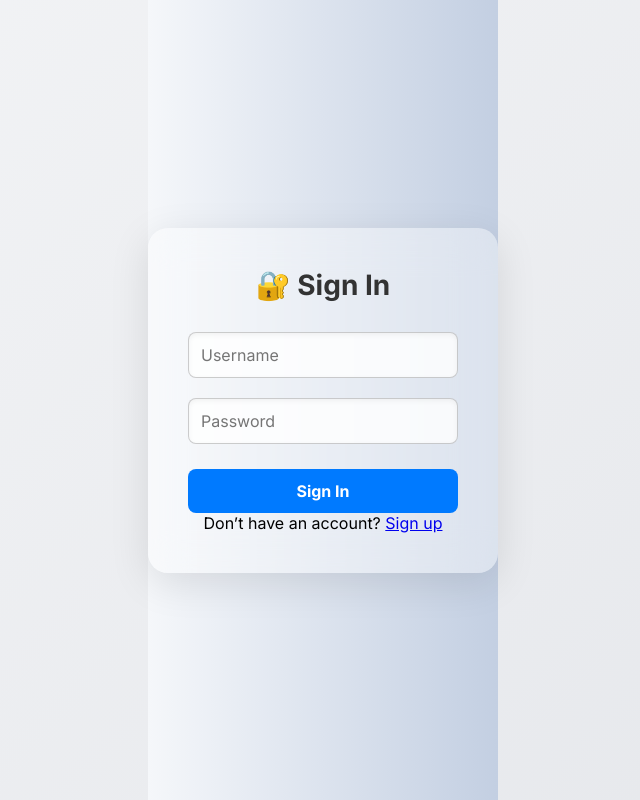
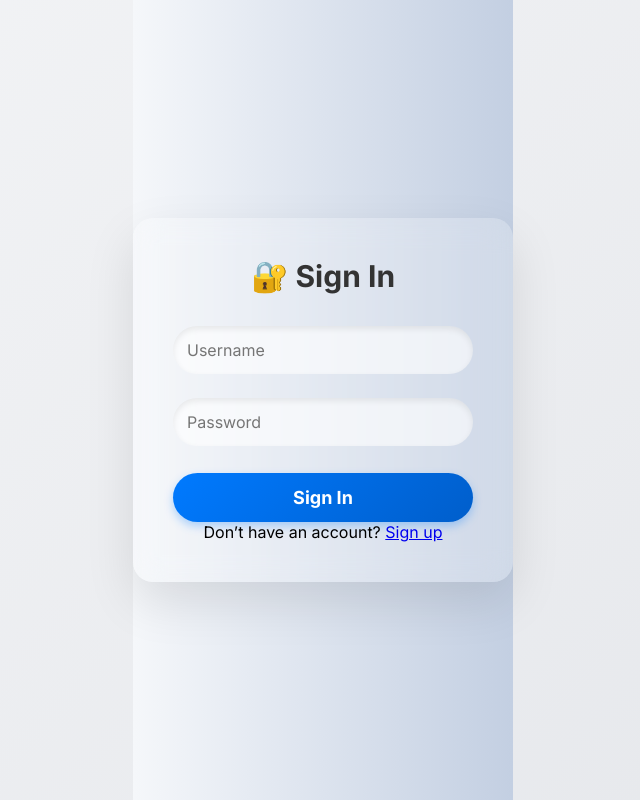
Before and after one commit to rakshitshetty/sudoku-competition, a Next.js app in the folder frontend/: page /login in a window 1280 px wide. Shown: the whole page, without its empty margins (317-957 px from the left). Built offline with nearby package versions, Linux system fonts and the light colour scheme.

Commit message:
removed some more code

```diff
--- a/frontend/components/Sudoku.js
+++ b/frontend/components/Sudoku.js
@@ -71,7 +71,7 @@ const Sudoku = () => {
         }, 500);
       }
 
-      if (true || Object.keys(userInput).length + 1 === puzzle.flat().filter((num) => num === 0).length) {
+      if (Object.keys(userInput).length + 1 === puzzle.flat().filter((num) => num === 0).length) {
         const endTime = Date.now();
         const timeTaken = Math.floor((endTime - startTime) / 1000);
         submitScore(timeTaken);
--- a/frontend/styles/Login.module.css
+++ b/frontend/styles/Login.module.css
@@ -7,60 +7,70 @@
   }
 
   .loginBox {
-    width: 350px;
+    width: 380px;
     padding: 40px;
-    background: rgba(255, 255, 255, 0.4);
+    background: rgba(255, 255, 255, 0.2);
     border-radius: 20px;
-    box-shadow: 0 10px 40px rgba(0, 0, 0, 0.1);
-    backdrop-filter: blur(20px);
+    box-shadow: 0 20px 50px rgba(0, 0, 0, 0.1);
+    backdrop-filter: blur(15px);
     text-align: center;
+    transition: all 0.3s ease-in-out;
+  }
+
+  .loginBox:hover {
+    transform: translateY(-3px);
+    box-shadow: 0 30px 60px rgba(0, 0, 0, 0.15);
   }
 
   .title {
-    font-size: 28px;
-    font-weight: bold;
+    font-size: 30px;
+    font-weight: 700;
     margin-bottom: 20px;
     color: #333;
   }
 
   .input {
     width: 100%;
-    padding: 12px;
-    margin: 10px 0;
-    border-radius: 8px;
-    border: 1px solid rgba(0, 0, 0, 0.2);
+    padding: 14px;
+    margin: 12px 0;
+    border-radius: 30px;
+    border: none;
     outline: none;
     font-size: 16px;
     transition: all 0.3s ease;
-    background: rgba(255, 255, 255, 0.8);
-    box-shadow: inset 0 2px 5px rgba(0, 0, 0, 0.05);
+    background: rgba(255, 255, 255, 0.6);
+    box-shadow: inset 0 3px 6px rgba(0, 0, 0, 0.08);
   }
 
   .input:focus {
-    border-color: #007aff;
-    box-shadow: 0 0 8px rgba(0, 122, 255, 0.4);
+    background: white;
+    box-shadow: 0 0 10px rgba(0, 122, 255, 0.5);
   }
 
   .loginBtn {
     width: 100%;
-    padding: 12px;
-    background: #007aff;
+    padding: 14px;
+    background: linear-gradient(135deg, #007aff, #005ecb);
     color: white;
     font-weight: bold;
-    font-size: 16px;
+    font-size: 18px;
     border: none;
-    border-radius: 8px;
+    border-radius: 30px;
     cursor: pointer;
     transition: all 0.3s ease;
     margin-top: 15px;
+    box-shadow: 0 4px 10px rgba(0, 122, 255, 0.3);
   }
 
   .loginBtn:hover {
-    background: #005ecb;
+    background: linear-gradient(135deg, #005ecb, #003d82);
+    transform: scale(1.03);
+    box-shadow: 0 6px 12px rgba(0, 122, 255, 0.4);
   }
 
   .error {
     color: #d32f2f;
     font-size: 14px;
     margin-top: 10px;
+    font-weight: bold;
   }
```
Also changed, not shown: 1 other file (tests, documents, lock files or other folders).
